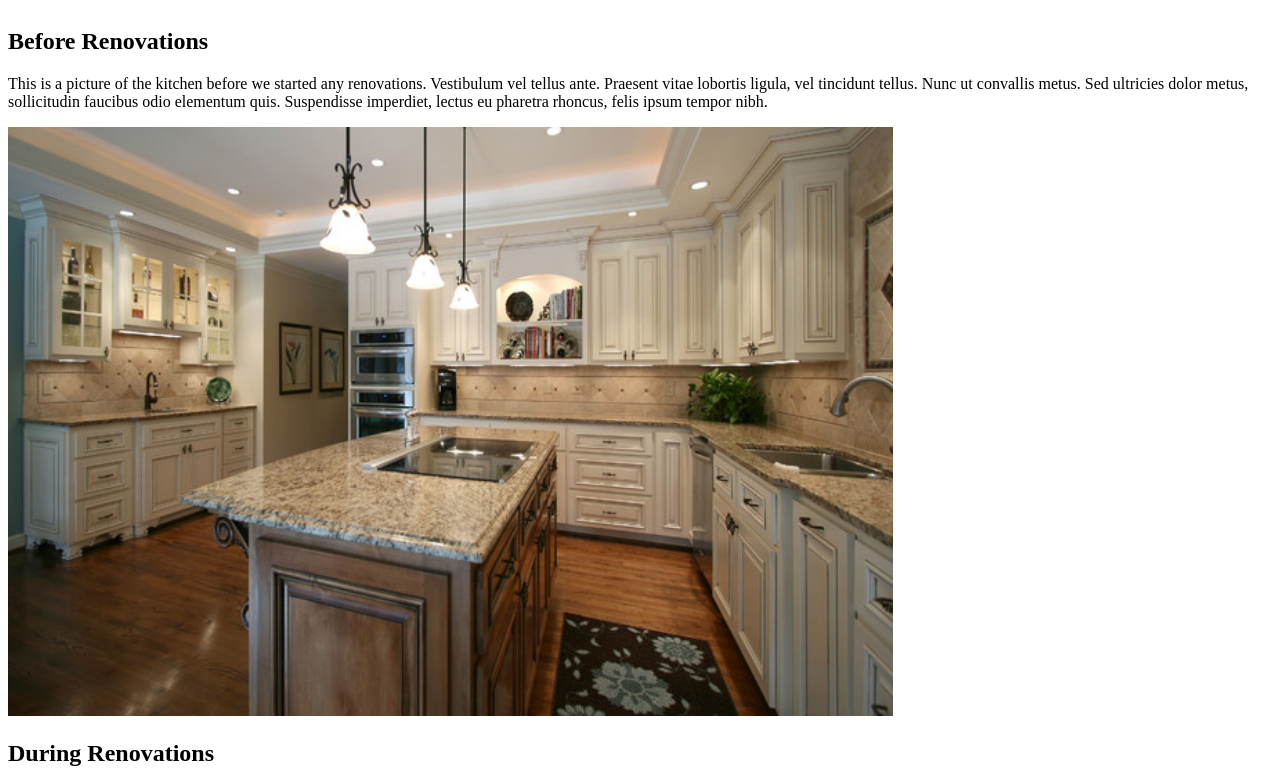
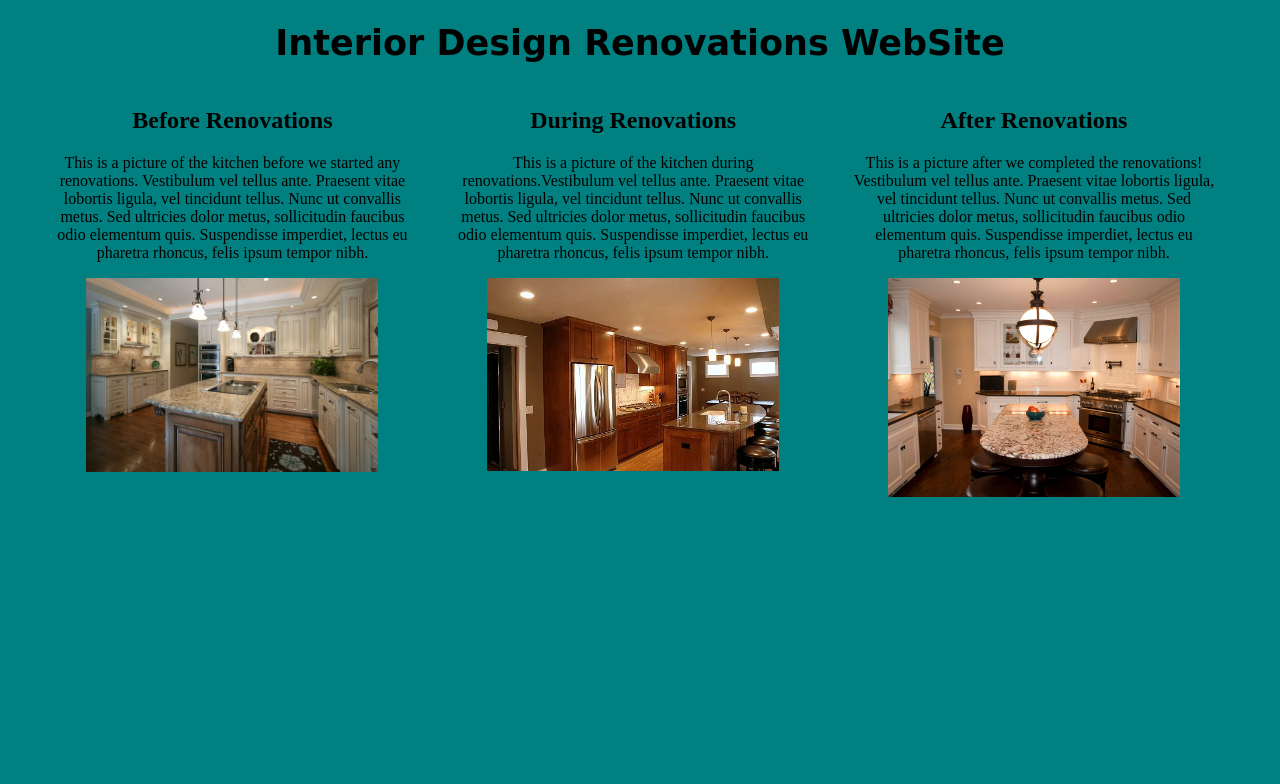
Before and after one commit to ahmeds5/interior-decorator, a plain HTML site: page index.html in a window 1280 px wide. Shown: the top 784 px of the page. Drawn offline with Linux system fonts and the light colour scheme.

Commit message:
Centered everything, added more css styling.

```diff
--- a/css/styles.css
+++ b/css/styles.css
@@ -1,9 +1,33 @@
+body {
+  margin: 0 auto;
+  width: 95%;
+  background-color: teal;
+}
+
+h1 {
+  text-align: center;
+  font-family: cursive;
+  font-size: 35px;
+
+}
+
 img {
-  width:70%;
-  height:30%;
+  width: 80%;
+  height: 30%;
+  display: block;
+  margin-left: auto;
+  margin-right: auto;
 
 }
 
 div.column {
   float: left;
+  width: 30%;
+  margin: 0 18px;
+
 }
+
+h2, p {
+  text-align: center;
+
+}
--- a/index.html
+++ b/index.html
@@ -6,6 +6,7 @@
     <title>Interior Design Renovations</title>
   </head>
   <body>
+    <h1>Interior Design Renovations WebSite</h1>
     <div class="column">
       <h2>Before Renovations</h2>
         <p>
```
